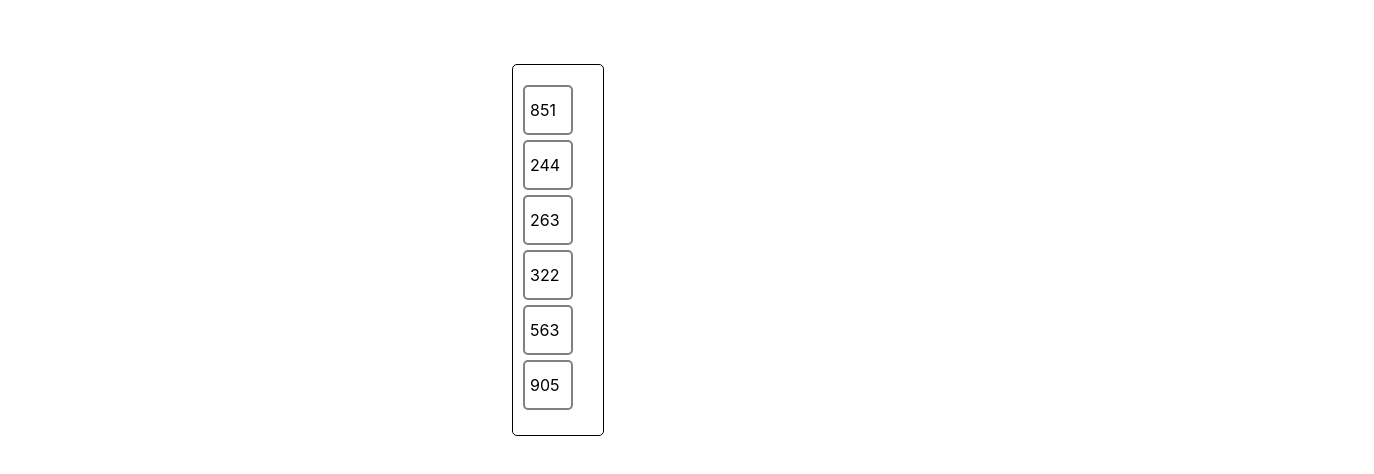
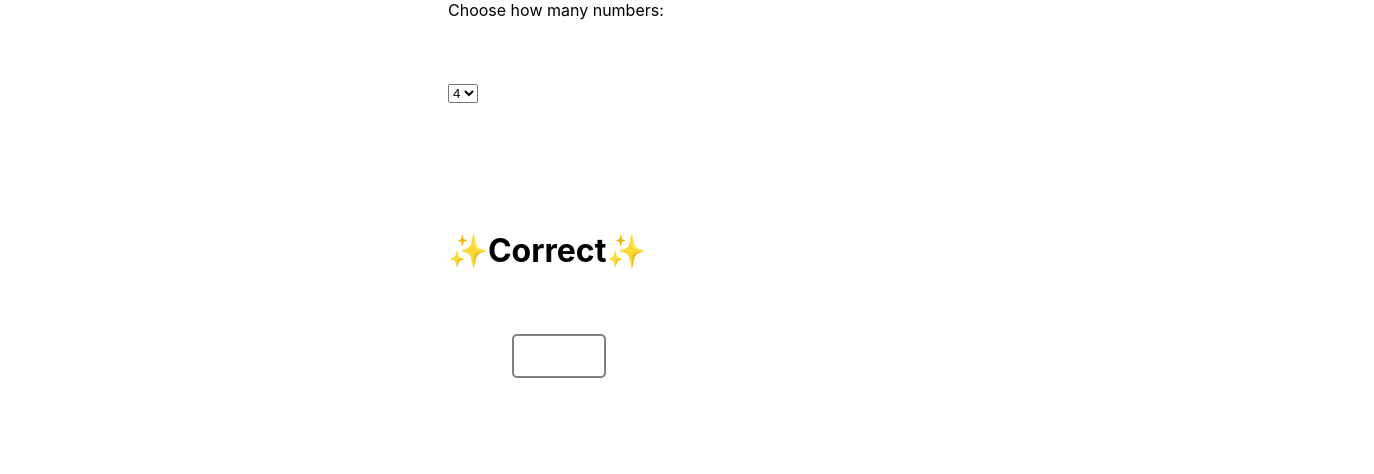
Before and after one commit to MxZoe/ages-of-art-2, a React (Create React App) app: page / in a window 1280 px wide. Shown: the top 474 px of the page, 1374 px wide, since content can reach past the window. Built offline with nearby package versions, Linux system fonts and the light colour scheme.

Commit message:
variable amount of numbers

```diff
--- a/src/App.jsx
+++ b/src/App.jsx
@@ -15,16 +15,29 @@ import { arrayMove, insertAtIndex, removeAtIndex } from "./utils/array";
 function App() {
 
   const [items, setItems] = useState({
-    group1: [RandomRange(1,1000),RandomRange(1,1000), RandomRange(1,1000), RandomRange(1,1000), RandomRange(1,1000),RandomRange(1,1000)],
+    group1: [],
   })
+  const [value, setValue] =useState(4);
+  let newItems = {...items}
+  const handleChange = (event) => {
+    setValue(event.target.value);
 
-  const[isSorted, setSorted] = useState(false);
+    for(let i=0;i<=value; i++){
+      newItems.group1.push(RandomRange(1,1000));
+    }
+    setItems(newItems);
 
-  const sortedGroup = [...items.group1].sort();
+  }
+
+  let isSorted = false;
+  let sortedGroup = items.group1.map((i)=>{return i})
+  sortedGroup = sortedGroup.sort();
 
   function checkSorted(items, sorted){
-    if(items==sorted){
-      setSorted(true)
+    if(JSON.stringify(items)===JSON.stringify(sorted)){
+      return true;
+    } else{
+      return false;
     }
   }
 
@@ -59,9 +72,7 @@ function App() {
     }
   };
 
-
-
-  const handleDragEnd = ({ active, over }) => {
+  const handleOnDragEnd= ({ active, over }) => {
     if (!over) {
       return;
     }
@@ -71,8 +82,6 @@ function App() {
       const overContainer = over.data.current?.sortable.containerId || over.id;
       const activeIndex = active.data.current.sortable.index;
       const overIndex = over.data.current?.sortable.index || 0;
-      checkSorted(items.group1, [...items.group1].sort());
-      console.log(isSorted)
       setItems((items) => {
         let newItems;
         if (activeContainer === overContainer) {
@@ -85,12 +94,7 @@ function App() {
             )
           };
         }
-
-
-
           return newItems;
-
-
 
       });
     }
@@ -98,28 +102,45 @@ function App() {
 
 
 
-  const containerStyle = { display: "flex"};
-  const seperateStyle ={margin: "5% 40% 5% 40%"}
+
   const droppableStyle0 = {
     padding: "20px 10px",
-    border: "1px solid black",
+    border: "2px solid gray",
     borderRadius: "5px",
     maxHeight: 1000,
     maxWidth: 70,
     margin: "5% 40% 5% 40%",
   };
 
-  const sortDisplay = isSorted ? {display: "inline"} : {display:"none"}
+  const sortDisplay = checkSorted(items.group1, sortedGroup) ? {display: "inline"} : {display:"none"}
+  const correctStyle = {margin: "5%  35% 5% 35%"}
+  const dropdownStyle = {display: "inline",margin: "5%  35% 5% 35%"}
+  const optionStyle = {margin: "5%  35% 5% 35%"}
+  const labelStyle = {margin: "0% 1% 0% 0%"}
   return (
 
     <DndContext
 
       sensors={sensors}
-      onDragEnd={handleDragEnd}
+      onDragEnd={handleOnDragEnd}
       onDragOver={handleDragOver}
     >
+
+      <div style={dropdownStyle}>
+      <label>
+       <span style={labelStyle}>Choose how many numbers: </span>
+        <select value={value} onChange={handleChange} style={optionStyle}>
+        <option value={0}></option>
+          <option value={3}>3</option>
+          <option value={4}>4</option>
+          <option value={5}>5</option>
+          <option value={6}>6</option>
+          <option value={7}>7</option>
+        </select>
+      </label>
+      </div>
       <div className="sorted" style={sortDisplay}>
-      <h1>Paintings Sorted!!!</h1>
+      <h1 style={correctStyle}>✨Correct✨</h1>
       </div>
 
         {Object.keys(items).map((group) => (
@@ -131,7 +152,8 @@ function App() {
 
     </DndContext>
 
-  );
-}
+    );
+  }
+
 
 export default App;
--- a/src/components/Droppable.jsx
+++ b/src/components/Droppable.jsx
@@ -1,7 +1,6 @@
 import { useDroppable } from "@dnd-kit/core";
-import { horizontalListSortingStrategy, rectSortingStrategy, SortableContext } from "@dnd-kit/sortable";
+import {   SortableContext, verticalListSortingStrategy } from "@dnd-kit/sortable";
 import SortableItem from "./SortableItem";
-import {restrictToHorizontalAxis} from '@dnd-kit/modifiers';
 import React from "react";
 
 const Droppable = ({ id, items, style}) => {
@@ -10,10 +9,10 @@ const Droppable = ({ id, items, style}) => {
 
 
   return (
-    <SortableContext id={id} items={items} strategy={rectSortingStrategy}>
+    <SortableContext id={id} items={items} strategy={verticalListSortingStrategy}>
       <div ref={setNodeRef} style={style}>
         {items.map((item) => (
-          <SortableItem key={item} id={item} />
+          <SortableItem key={item} id={item}  />
         ))}
       </div>
     </SortableContext>
--- a/src/components/SortableItem.jsx
+++ b/src/components/SortableItem.jsx
@@ -29,6 +29,7 @@ const SortableItem = (props) => {
 
   return (
     <div style={itemStyle} ref={setNodeRef} {...attributes} {...listeners}>
+
       {props.id}
 
     </div>
```
